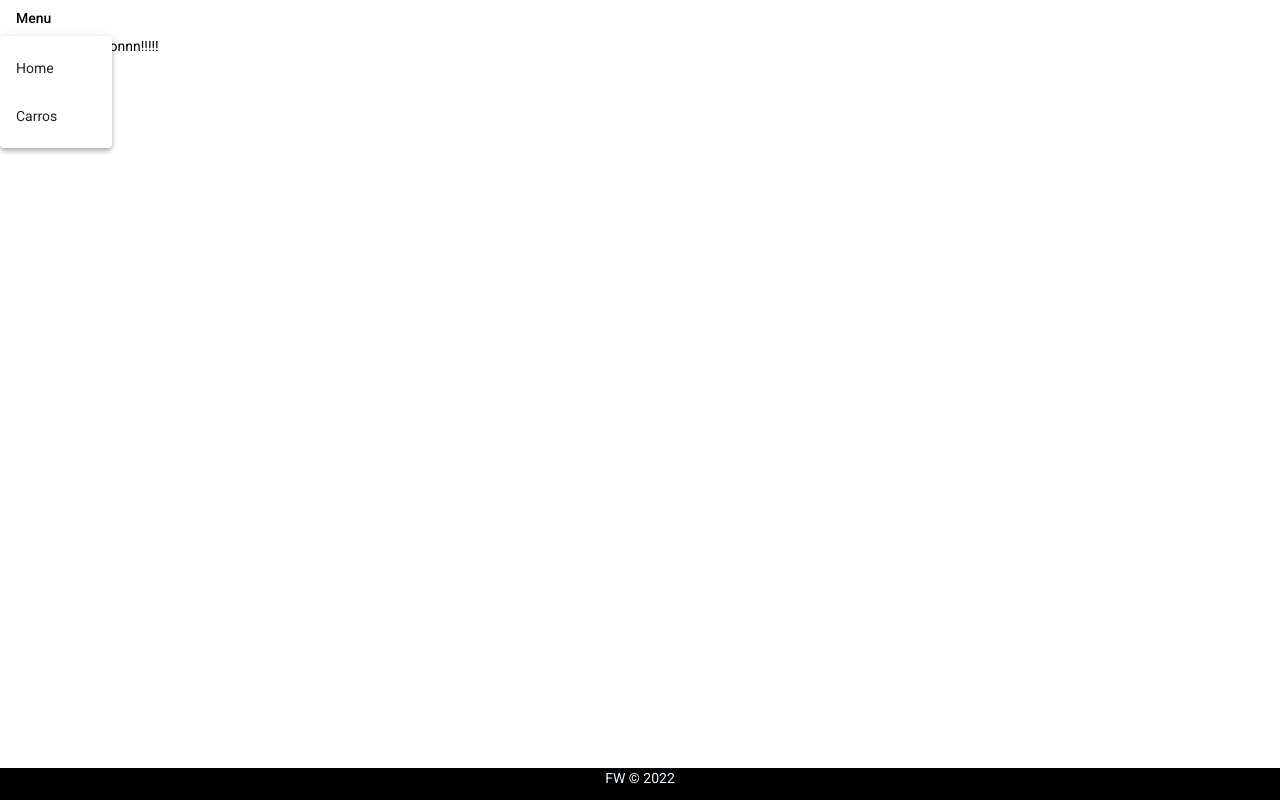
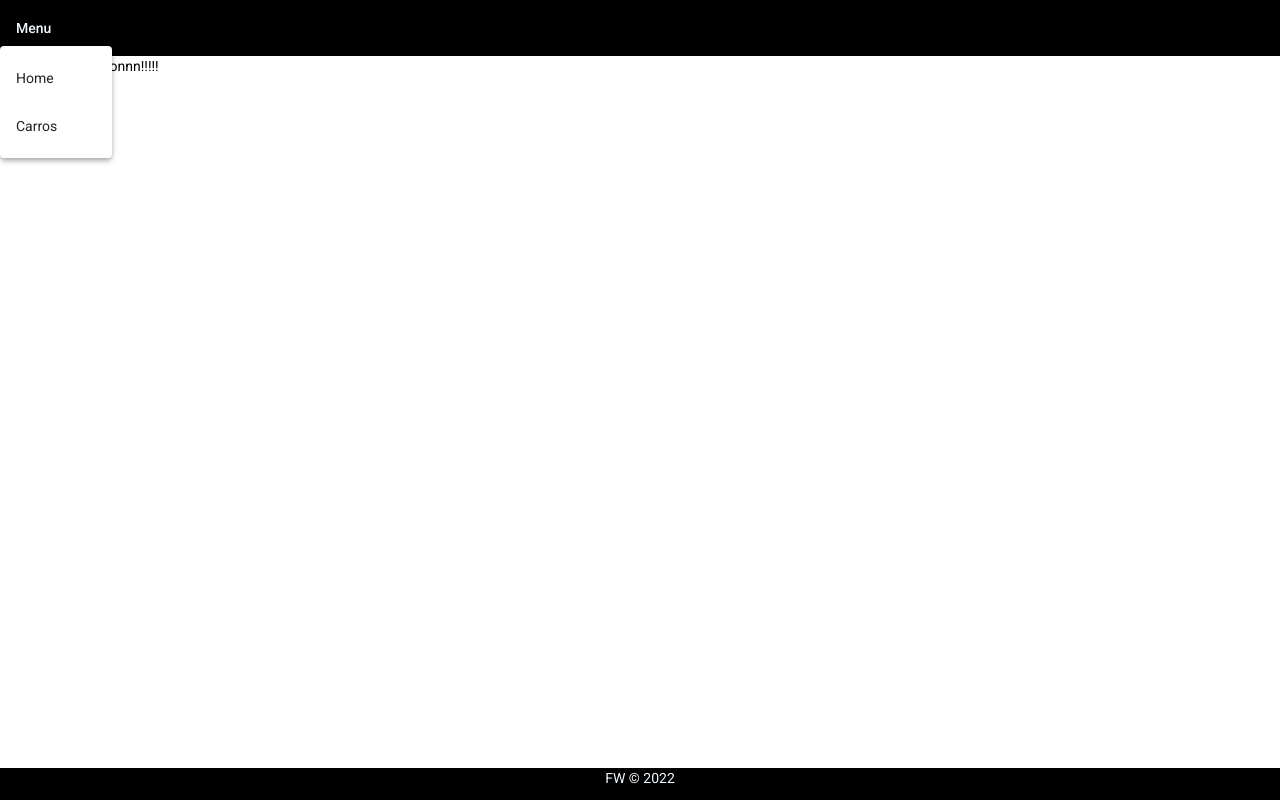
Before and after one commit to LittWill/pokedexVeiculos, an Angular app: page /home in a window 1280 px wide. Both pictures are taken after a click on the button "Menu". Built offline with nearby package versions, Linux system fonts and the light colour scheme.

Commit message:
Adicionei a navbar

```diff
--- a/src/app/components/menu/menu.component.css
+++ b/src/app/components/menu/menu.component.css
@@ -1,18 +1,5 @@
-/* .menu {
+.menu {
   background-color: black;
   color: aliceblue;
   padding: 10px 0 10px 0;
 }
-
-.menu ul {
-  list-style-type: none;
-  display: flex;
-  justify-content: space-between;
-  width: 150px;
-  margin: 0;
-}
-
-.menu a {
-  color: inherit;
-  text-decoration: none;
-} */
--- a/src/app/components/menu/menu.component.html
+++ b/src/app/components/menu/menu.component.html
@@ -8,8 +8,10 @@
       </li>
     </ul>
 </nav> -->
-<button mat-button [matMenuTriggerFor]="menu">Menu</button>
-<mat-menu #menu="matMenu">
-  <button mat-menu-item [routerLink]="['/']">Home</button>
-  <button mat-menu-item [routerLink]="['carros']">Carros</button>
-</mat-menu>
+<nav class="menu">
+  <button mat-button [matMenuTriggerFor]="menu">Menu</button>
+  <mat-menu #menu="matMenu">
+    <button mat-menu-item [routerLink]="['/']">Home</button>
+    <button mat-menu-item [routerLink]="['carros']">Carros</button>
+  </mat-menu>
+</nav>
```
